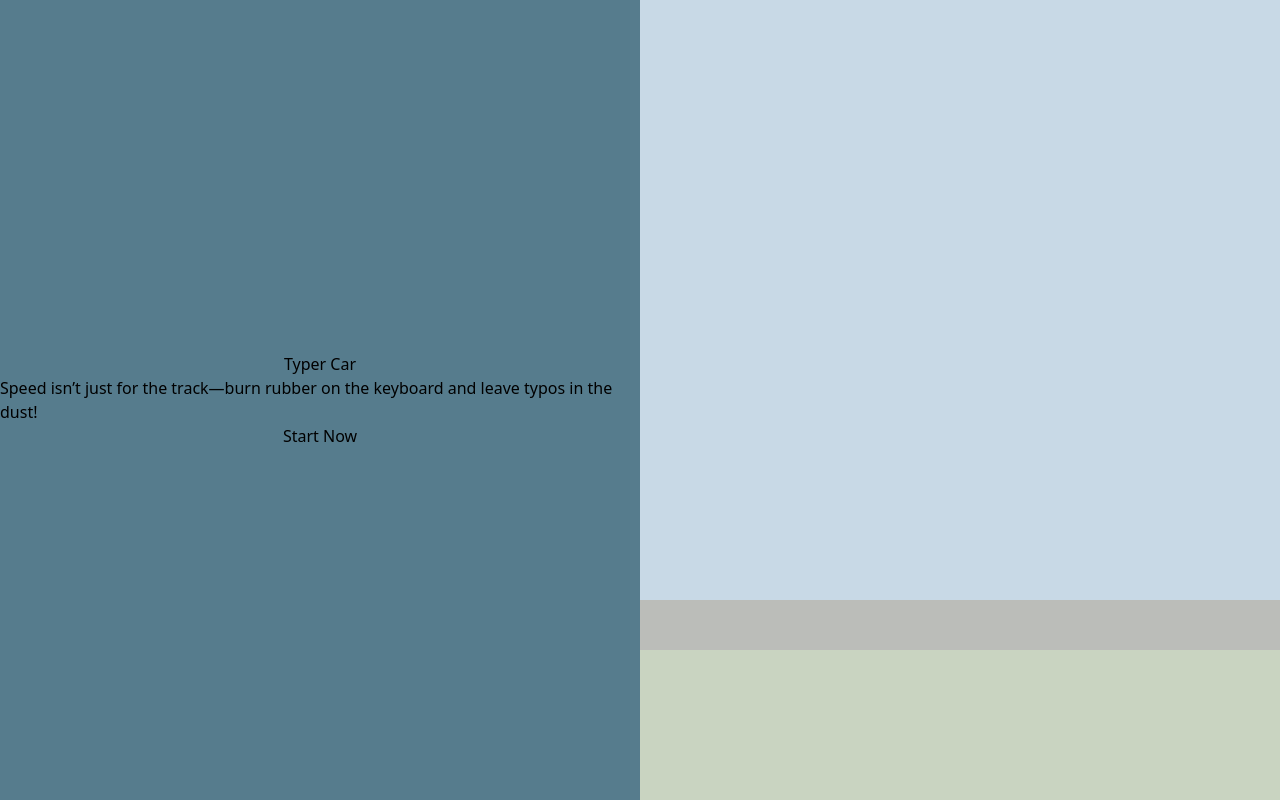
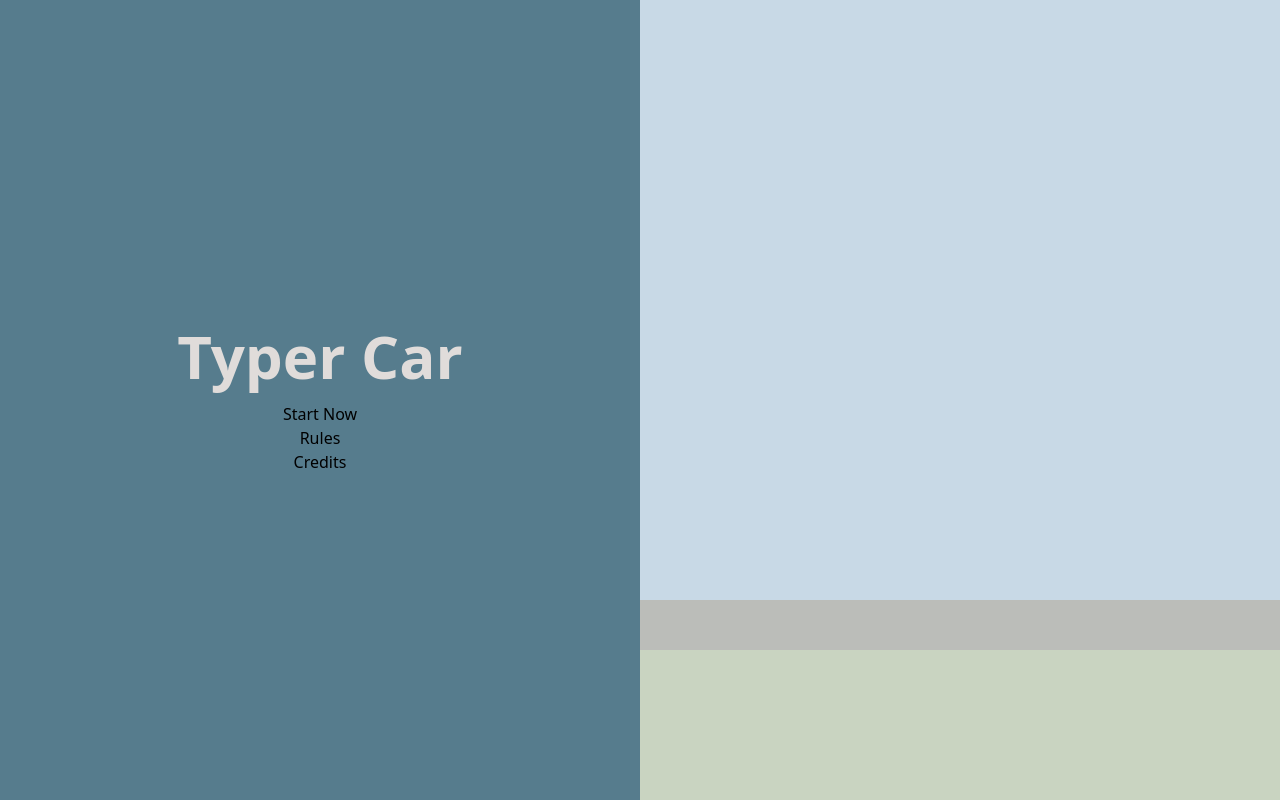
Before and after one commit to XuanGiaHanNguyen/RacerTyper, a React (Vite) app in the folder frontend/: page / in a window 1280 px wide. Built offline with nearby package versions, Linux system fonts and the light colour scheme.

Commit message:
the menu page

```diff
--- a/frontend/src/pages/landing.jsx
+++ b/frontend/src/pages/landing.jsx
@@ -6,14 +6,17 @@ const Landing = () => {
     return(
         <div className='w-full h-screen flex flex-row'>
             <div className='flex-1 flex items-center justify-center flex-col'  style={{backgroundColor: '#567C8D'}}>
-                <h1>
+                <h1 className='font-black text-6xl pb-4' style={{color: '#e0dcda'}}>
                     Typer Car
                 </h1>
-                <p>
-                    Speed isn’t just for the track—burn rubber on the keyboard and leave typos in the dust!
-                </p>
                 <button>
                     Start Now
+                </button>
+                <button>
+                    Rules
+                </button>
+                <button>
+                    Credits
                 </button>
             </div>
             <div className='bg-white flex-1 flex flex-col'>
```
